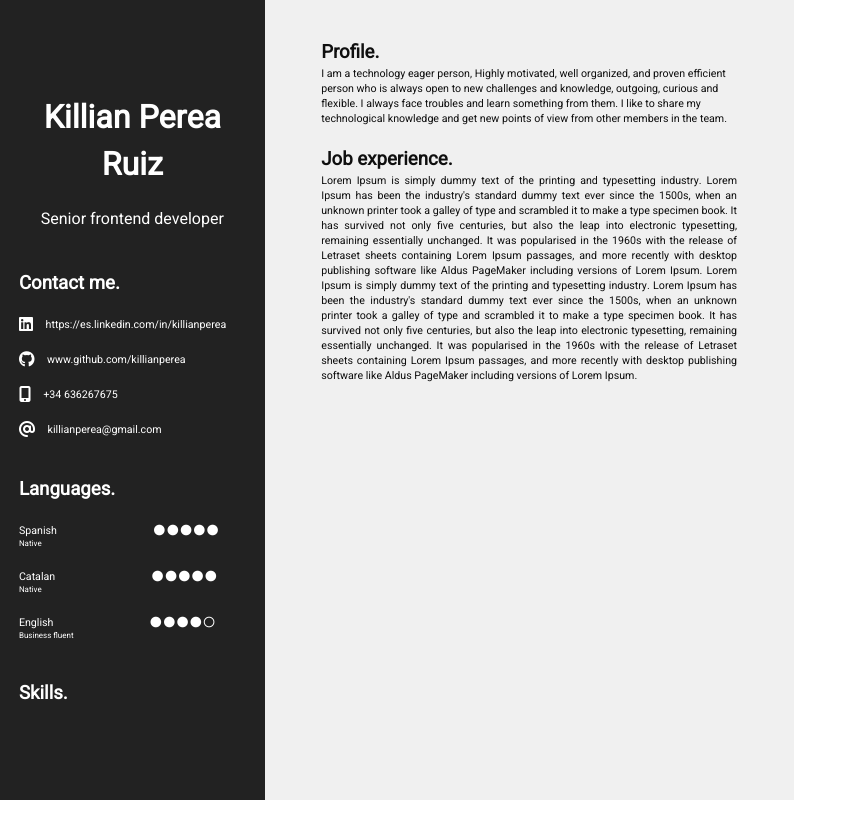
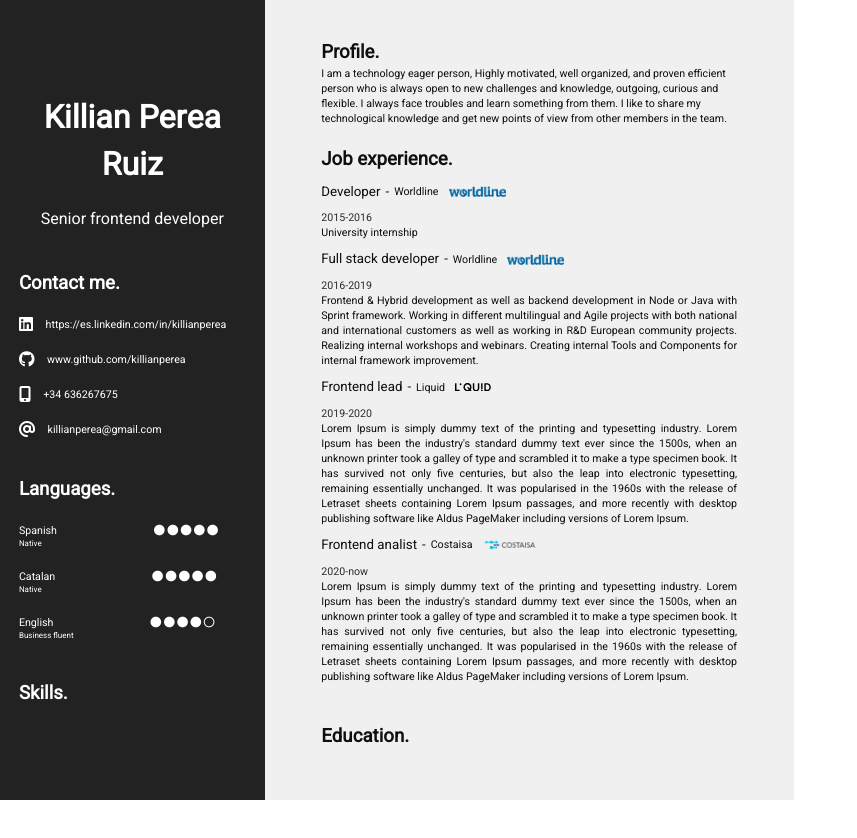
Before and after one commit to killianperea/curriculum-vitae, a website: page cv/index.html in a window 1280 px wide. Shown: the whole page, without its empty margins (0-857 px from the left). Drawn offline with Linux system fonts and the light colour scheme.

Commit message:
add companies logos

```diff
--- a/cv/css/index.css
+++ b/cv/css/index.css
@@ -40,6 +40,10 @@ body {
     font-size: 12pt;
 }
 
+.subtitle-2 {
+    font-size: 10pt;
+}
+
 .subtext {
     font-size: 6pt;
 }
--- a/cv/css/right-side.css
+++ b/cv/css/right-side.css
@@ -27,5 +27,44 @@
 }
 
 .right-side-column .job-experience-box .job-experience-item {
+    color: rgb(15, 15, 15);
+}
+
+.right-side-column .job-experience-box .job-experience-item .job-box {
+    display: flex;
+    align-items: center;
+    height: 1cm;
+}
+
+.right-side-column .job-experience-box .job-experience-item .job-box .job-logo {
+    display: block;
+    width: 2.5cm;
+    height: 1.5cm;
+    background-size: contain;
+    background-repeat: no-repeat;
+    margin-left: 10px;
+}
+
+.right-side-column .job-experience-box .job-experience-item .job-box .job-position {
+    text-align: justify;
+    margin-right: 5px;
+}
+
+.right-side-column .job-experience-box .job-experience-item .job-box .job-company {
+    text-align: justify;
+    margin-left: 5px;
+}
+
+.right-side-column .job-experience-box .job-experience-item .job-duration {
+    color: rgb(46, 46, 46);
+}
+
+.right-side-column .job-experience-box .job-experience-item .job-description {
     text-align: justify;
 }
+
+/* EDUCATION */
+.right-side-column .education-box {
+    color: rgb(15, 15, 15);
+    padding: 0.5cm 0.5cm;
+}
--- a/cv/index.html
+++ b/cv/index.html
@@ -96,22 +96,89 @@
 
       <!-- JOB EXPERIENCE -->
       <div class="job-experience-box">
+
         <div class="title-h5">Job experience.</div>
+
         <div class="job-experience-item">
-          Lorem Ipsum is simply dummy text of the printing and typesetting industry. Lorem Ipsum has been the industry's
-          standard dummy text ever since the 1500s, when an unknown printer took a galley of type and scrambled it to
-          make a type specimen book. It has survived not only five centuries, but also the leap into electronic
-          typesetting, remaining essentially unchanged. It was popularised in the 1960s with the release of Letraset
-          sheets containing Lorem Ipsum passages, and more recently with desktop publishing software like Aldus
-          PageMaker including versions of Lorem Ipsum.
-          Lorem Ipsum is simply dummy text of the printing and typesetting industry. Lorem Ipsum has been the industry's
-          standard dummy text ever since the 1500s, when an unknown printer took a galley of type and scrambled it to
-          make a type specimen book. It has survived not only five centuries, but also the leap into electronic
-          typesetting, remaining essentially unchanged. It was popularised in the 1960s with the release of Letraset
-          sheets containing Lorem Ipsum passages, and more recently with desktop publishing software like Aldus
-          PageMaker including versions of Lorem Ipsum.
+          <div class="job-box">
+            <span class="job-position subtitle-2">Developer</span>
+            <span class="subtitle-2">-</span>
+            <span class="job-company">Worldline</span>
+            <span class="job-logo" style="background-image: url('http://localhost:3000/images/Worldline.png')"></span>
+          </div>
+          <div class="job-duration">
+            2015-2016
+          </div>
+          <div class="job-description">
+            University internship
+          </div>
+        </div>
+
+        <div class="job-experience-item">
+          <div class="job-box">
+            <span class="job-position subtitle-2">Full stack developer</span>
+            <span class="subtitle-2">-</span>
+            <span class="job-company">Worldline</span>
+            <span class="job-logo" style="background-image: url('http://localhost:3000/images/Worldline.png')"></span>
+          </div>
+          <div class="job-duration">
+            2016-2019
+          </div>
+          <div class="job-description">
+            Frontend & Hybrid development as well as backend development in Node or Java with Sprint framework. Working
+            in different multilingual and Agile projects with both national and international customers as well as
+            working in R&D European community projects. Realizing internal workshops and webinars. Creating internal
+            Tools and Components for internal framework improvement.
+          </div>
+        </div>
+
+        <div class="job-experience-item">
+          <div class="job-box">
+            <span class="job-position subtitle-2">Frontend lead</span>
+            <span class="subtitle-2">-</span>
+            <span class="job-company">Liquid</span>
+            <span class="job-logo"
+              style="background-image: url('http://localhost:3000/images/logo.svg'); width: 1cm; height: 0.2cm;"></span>
+          </div>
+          <div class="job-duration">
+            2019-2020
+          </div>
+          <div class="job-description">
+            Lorem Ipsum is simply dummy text of the printing and typesetting industry. Lorem Ipsum has been the
+            industry's standard dummy text ever since the 1500s, when an unknown printer took a galley of type and
+            scrambled it to make a type specimen book. It has survived not only five centuries, but also the leap into
+            electronic typesetting, remaining essentially unchanged. It was popularised in the 1960s with the release of
+            Letraset sheets containing Lorem Ipsum passages, and more recently with desktop publishing software like
+            Aldus PageMaker including versions of Lorem Ipsum.
+          </div>
+        </div>
+
+        <div class="job-experience-item">
+          <div class="job-box">
+            <span class="job-position subtitle-2">Frontend analist</span>
+            <span class="subtitle-2">-</span>
+            <span class="job-company">Costaisa</span>
+            <span class="job-logo" style="background-image: url('http://localhost:3000/images/costaisa.png')"></span>
+          </div>
+          <div class="job-duration">
+            2020-now
+          </div>
+          <div class="job-description">
+            Lorem Ipsum is simply dummy text of the printing and typesetting industry. Lorem Ipsum has been the
+            industry's standard dummy text ever since the 1500s, when an unknown printer took a galley of type and
+            scrambled it to make a type specimen book. It has survived not only five centuries, but also the leap into
+            electronic typesetting, remaining essentially unchanged. It was popularised in the 1960s with the release of
+            Letraset sheets containing Lorem Ipsum passages, and more recently with desktop publishing software like
+            Aldus PageMaker including versions of Lorem Ipsum.
+          </div>
         </div>
       </div>
+
+      <!-- Education -->
+      <div class="education-box">
+        <div class="title-h5">Education.</div>
+      </div>
+
     </div>
   </div>
 </body>
```
Also changed, not shown: cv/images/Worldline.png (added), cv/images/costaisa.png (added), cv/images/logo.svg (added).
